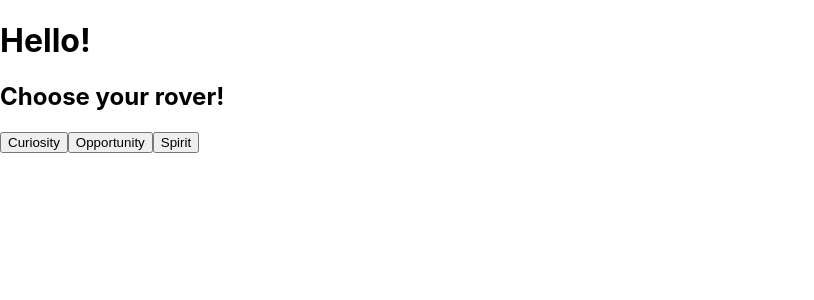
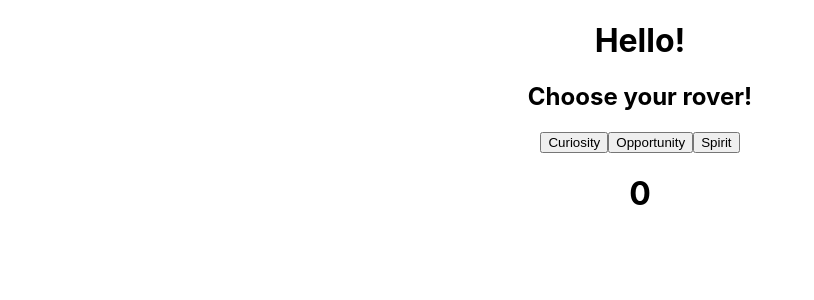
Before and after one commit to Urmatemugly/MarsRoverFE, a React (Create React App) app: page / in a window 1280 px wide. Shown: the top 300 px of the page, without its empty margins (0-814 px from the left). Built offline with nearby package versions, Linux system fonts and the light colour scheme.

Commit message:
App manages state (simple)

```diff
--- a/src/App.js
+++ b/src/App.js
@@ -8,7 +8,7 @@
   render() {
     return (
       <div>
-      <h1>Hello!</h1>
+      <h1 className="App">Hello!</h1>
       <Selector />
       </div>
     );
--- /dev/null
+++ b/src/Button.js
@@ -0,0 +1,42 @@
+import React, { Component } from 'react';
+// import Selector from ('./Selector')
+
+class Button extends Component {
+  constructor(props){
+    super(props);
+    this.state = {
+      clicked: false,
+      count: 0
+    }
+    this.handleClick = this.handleClick.bind(this);
+  }
+
+  handleClick(e){
+    this.setState(st => {
+      return {
+        count: st.count+1
+      }
+    })
+  }
+
+  // doThis(){
+  //   const count = 0;
+  //   const btn = document.querySelector('btn');
+  //   btn.addEventlistener('onClick', function(e){
+  //     count++
+  //   })
+  // }
+  render() {
+    return (
+      <div>
+        <button onClick={this.handleClick}>Curiosity</button>
+        <button onClick={this.handleClick}>Opportunity</button>
+        <button onClick={this.handleClick}>Spirit</button>
+        <h1>{this.state.count}</h1>
+      </div>
+        )
+  }
+
+}
+
+export default Button;
--- a/src/Selector.js
+++ b/src/Selector.js
@@ -1,17 +1,36 @@
 import React, { Component } from 'react';
-// import './App.css';
+import Button from './Button';
 
 
 class Selector extends Component {
-// constructor(props){
-//   super(props);
-// }
+constructor(props){
+  super(props);
+
+
+  // const count = 10;
+  //
+  // btnlisten.addEventlistener("click" clickCount(e){
+  //   let count = 0;
+  //   count++;
+  //   return console.log(count);
+  // });
+/**
+click counter
+
+**/
+
+    /** make api call
+    html structure
+    disable actions
+    setdelay
+    display data**/
+
+}
   render(){
-    return <div>
+    return <div className="App">
               <h2>Choose your rover!</h2>
-                <button>Curiosity</button>
-                <button>Opportunity</button>
-                <button>Spirit</button>
+                <Button />
+                <p></p>
           </div>
   }
 }
```
